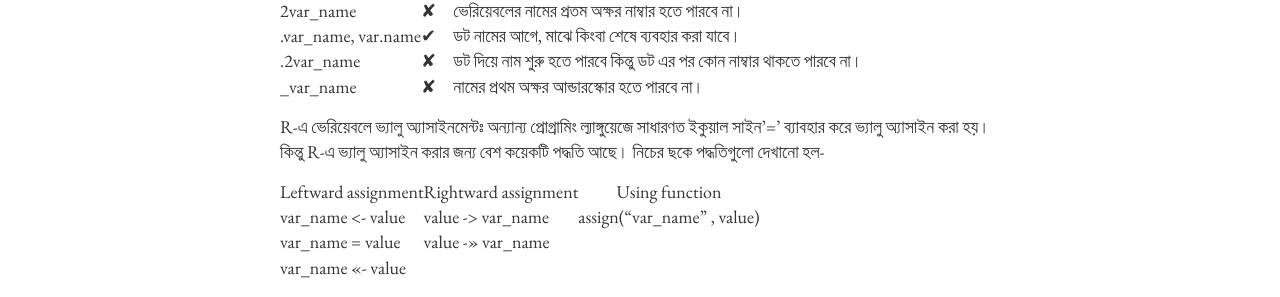
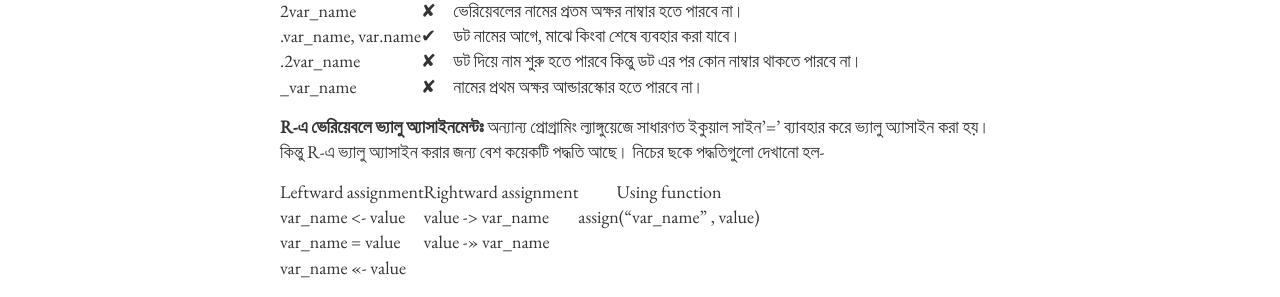
Before and after one commit to abdalimran/abdalimran.github.io, a Jekyll site: the page built from _posts/2016-8-18-r-কিকস্টার্টার-ভেরিয়েবল-এবং-অ্যাসাইনমেন্ট.md, in a window 1280 px wide. Shown: the part 578-875 px from the top of the page. Built offline with Jekyll 4.4.1, drawn with Linux system fonts in a browser that asks for light colours.

Commit message:
Update 2016-8-18-r-কিকস্টার্টার-ভেরিয়েবল-এবং-অ্যাসাইনমেন্ট.md

```diff
--- a/_posts/2016-8-18-r-কিকস্টার্টার-ভেরিয়েবল-এবং-অ্যাসাইনমেন্ট.md
+++ b/_posts/2016-8-18-r-কিকস্টার্টার-ভেরিয়েবল-এবং-অ্যাসাইনমেন্ট.md
@@ -6,6 +6,7 @@
 
 **R-এ ভেরিয়েবল ও ভেরিয়েবলের নামকরণের নীতিঃ**
 এবার দেখবো R-এ আমরা কিভাবে ভেরিয়েবল তৈরি করতে পারি। প্রথমেই আমাদের ভেরিয়েবলের জন্য একটি নাম ঠিক করতে হবে। R প্রোগ্রামিংয়ে যেমন ইচ্ছে তেমনভাবে ভেরিয়েবলের নাম সেট করা যায় না। ভেরিয়েবলের নাম সেট করার ক্ষেত্রে কিছু নিয়ম মেনে চলতে হবে। নিয়মগুলো নিচের ছকে দেখানো হল-
+
 
 | ভেরিয়েবলের নাম | বৈধতা | কারণ |
 | ------------- | ------------- | ----- |
@@ -16,14 +17,17 @@
 | .2var_name | ✘ | ডট দিয়ে নাম শুরু হতে পারবে কিন্তু ডট এর পর কোন নাম্বার থাকতে পারবে না। |
 | _var_name | ✘ | নামের প্রথম অক্ষর আন্ডারস্কোর হতে পারবে না। |
 
-R-এ ভেরিয়েবলে ভ্যালু অ্যাসাইনমেন্টঃ
+
+**R-এ ভেরিয়েবলে ভ্যালু অ্যাসাইনমেন্টঃ**
 অন্যান্য প্রোগ্রামিং ল্যাঙ্গুয়েজে সাধারণত ইকুয়াল সাইন’=’ ব্যাবহার করে ভ্যালু অ্যাসাইন করা হয়। কিন্তু R-এ ভ্যালু অ্যাসাইন করার জন্য বেশ কয়েকটি পদ্ধতি আছে। নিচের ছকে পদ্ধতিগুলো দেখানো হল-
+
 
 | Leftward assignment | Rightward assignment | Using function |
 | ------------- | ------------- | ---------- |
 | var_name <- value | value -> var_name | assign("var_name" , value) |
 | var_name = value | value ->> var_name |
 | var_name <<- value |
+
 
 R-এ ভেরিয়েবলে ভ্যালু অ্যাসাইনমেন্টের জন্য আসল অপারেটর হল
 
```
